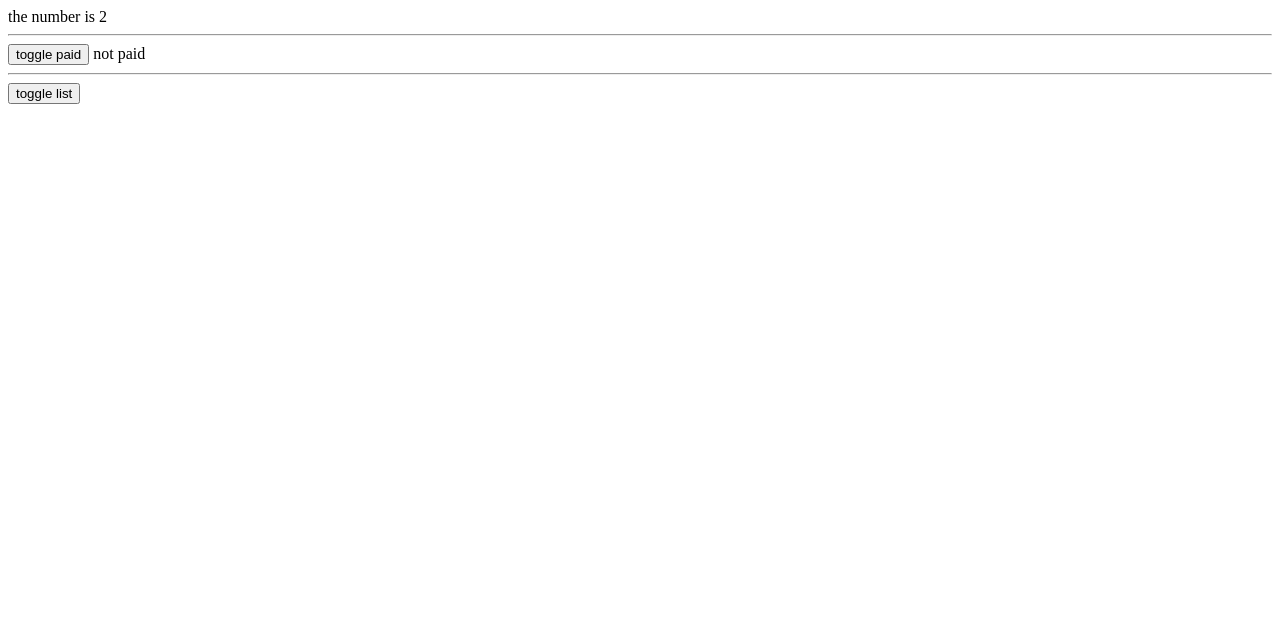
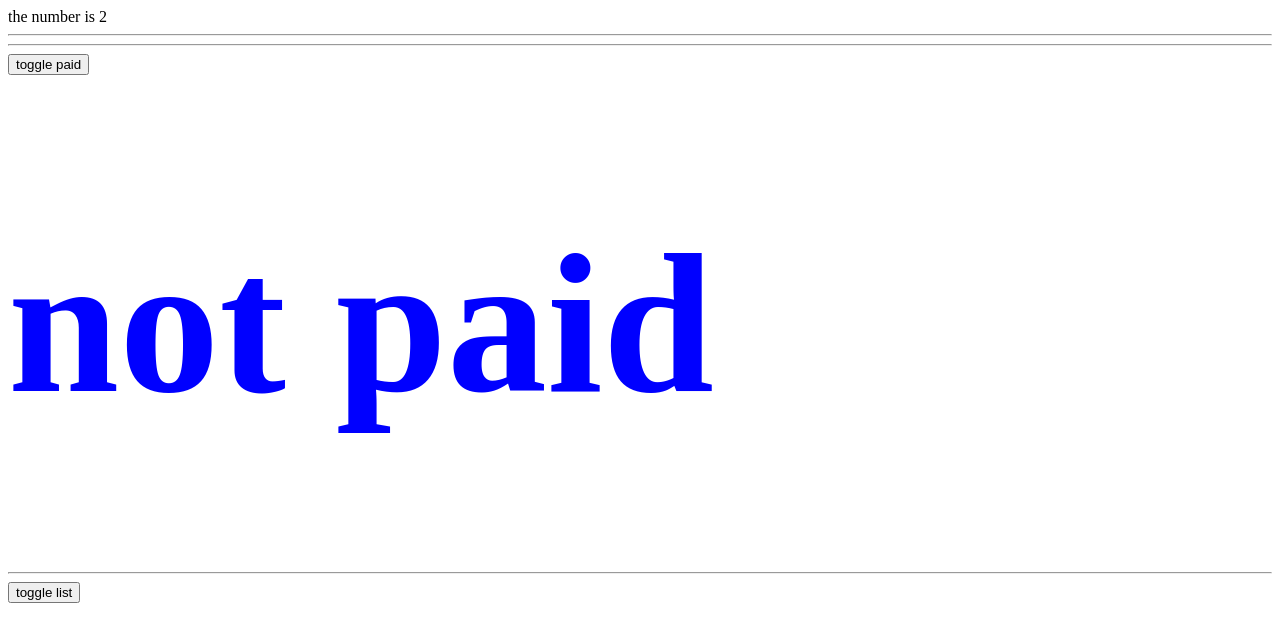
Before and after one commit to yamanerkam/Angular-Directive, an Angular app: page / in a window 1280 px wide. Shown: the top 642 px of the page. Built offline with nearby package versions, Linux system fonts and the light colour scheme.

Commit message:
ng-style

```diff
--- a/src/app/app.component.html
+++ b/src/app/app.component.html
@@ -5,10 +5,12 @@
 
 </div>
 <hr>
+<hr>
 <button (click)="paidToggle()">toggle paid</button>
 <div *ngIf="isPaid;else elseContent">PAID</div>
 <ng-template #elseContent>
-    not paid
+    <h1 [ngStyle]="styleObject">not paid</h1>
+
 </ng-template>
 <hr>
 <button (click)="listToggleFunction()">toggle list</button>
--- a/src/app/app.component.ts
+++ b/src/app/app.component.ts
@@ -15,6 +15,8 @@ export class AppComponent {
   // ngFor ngSwitch ngIf ngClass ngStyle ngModel ngNonBindable
   // it adds the html elements new behaviours and extra features
   // helps us to manipulate dom objects
+  styleObject = { 'font-size': '200px', 'color': 'blue' };
+
   listToggle: boolean = false
   isPaid = false
   paidToggle() {
```
